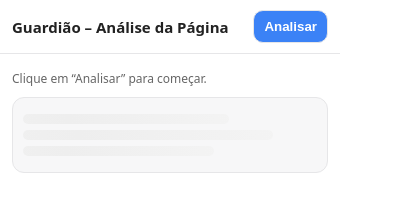
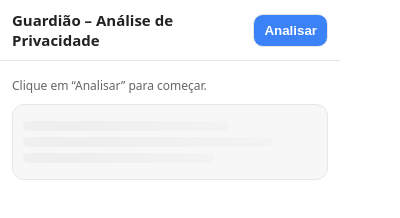
Before and after one commit to JoaoVitorBerger/Analisador-de-pol-ticas, a browser extension: page extensao/popup.html in a window 400 px wide. Drawn offline with Linux system fonts and the light colour scheme.

Commit message:
Alterando nome de Analisador

```diff
--- a/extensao/popup.html
+++ b/extensao/popup.html
@@ -7,7 +7,7 @@
   </head>
   <body>
     <header>
-      <h3>Guardião – Análise da Página</h3>
+      <h3>Guardião – Análise de Privacidade</h3>
       <button id="analisar">Analisar</button>
     </header>
     <main>
```
